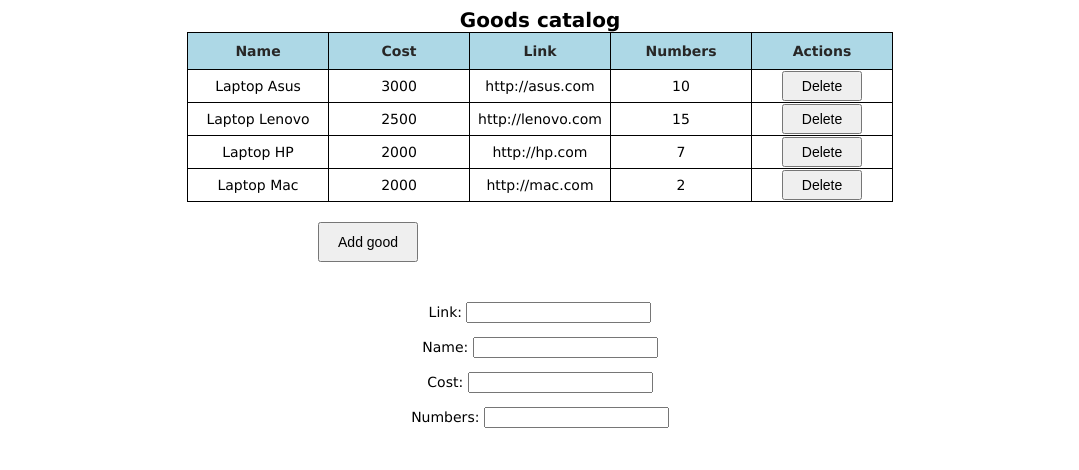
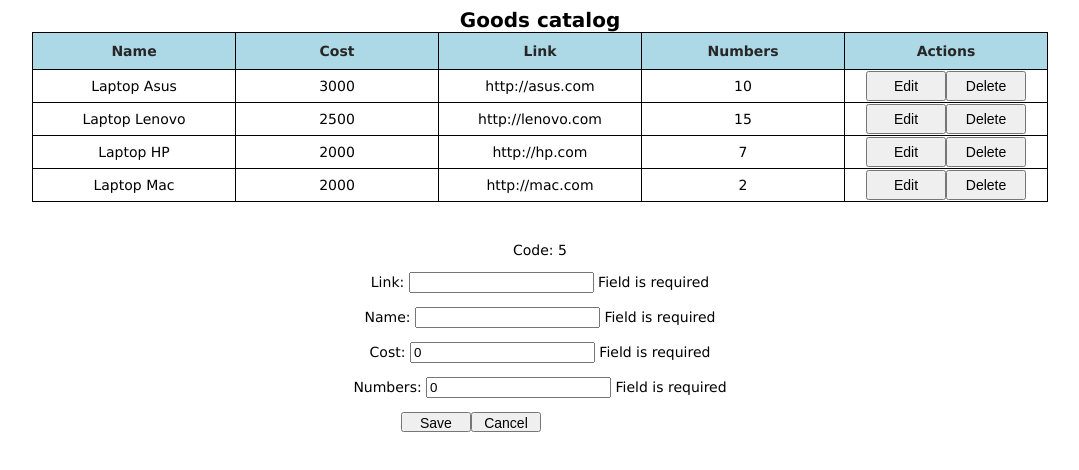
Before and after one commit to ValeriaGrabnitskaya/FD3-Hrabnitskaya, a React app in the folder ishop3/: page / in a window 1280 px wide. Both pictures are taken after a click on the button "Add good". Shown: the top 470 px of the page, without its empty margins (100-1179 px from the left). Built offline with nearby package versions, Linux system fonts and the light colour scheme.

Commit message:
hw3 add addForm

```diff
--- a/ishop3/components/AddEditGood/AddEditGood.css
+++ b/ishop3/components/AddEditGood/AddEditGood.css
@@ -1,7 +1,21 @@
-.GoodBlock {
+.GoodBlock
+{
     font-family: "Lucida Sans Unicode", "Lucida Grande", Sans-Serif;
     font-size: 14px;
     text-align: center;
     margin: 0 auto;
     margin-top: 40px;
 }
+
+.Button
+{
+    text-align: center;
+    width: 70px;
+    height: 20px;
+    font-size: 14px;
+}
+
+.FirstChild
+{
+    margin-left: 39%;
+}
--- a/ishop3/components/AddEditGood/AddEditGood.js
+++ b/ishop3/components/AddEditGood/AddEditGood.js
@@ -5,35 +5,87 @@
 
 class AddEditGood extends React.Component {
 
+    constructor(props) {
+        super(props);
+        console.log(props.selectedGood)
+        this.state = {
+            code: props.selectedGood ? props.selectedGood.code : 5,
+            link: '',
+            name: '',
+            cost: 0,
+            numbers: 0,
+            isLinkValid: false,
+            isNameValid: false,
+            isCostValid: false,
+            isNumbersValid: false
+        }
+    }
+
     onLinkChanged = (e) => {
         let link = e.target.value;
+        this.setState({ link: link, isLinkValid: link !== '' })
+        this.props.formChanged()
     }
 
     onNameChanged = (e) => {
         let name = e.target.value;
+        this.setState({ name: name, isNameValid: name !== '' })
+        this.props.formChanged()
     }
 
     onCostChanged = (e) => {
-        let cost = e.target.value;
+        let cost = +e.target.value;
+        this.setState({ cost: cost, isCostValid: cost > 0 })
+        this.props.formChanged()
     }
 
     onNumbersChanged = (e) => {
         let numbers = +e.target.value;
+        this.setState({ numbers: numbers, isNumbersValid: numbers > 0 })
+        this.props.formChanged()
+    }
+
+    onSaveGood = () => {
+        let newGood = {
+            code: this.state.code,
+            name: this.state.name,
+            cost: this.state.cost,
+            goodUrl: this.state.link,
+            numbers: this.state.numbers
+        }
+        this.props.saveGood(newGood);
+    }
+
+    onCancelSave = () => {
+        this.props.cancelGood();
     }
 
     render() {
         return (
-            <div className='GoodBlock'>
-                <p><span>Link</span>: <input onChange={this.onLinkChanged}/></p>
-                <p><span>Name</span>: <input onChange={this.onNameChanged}/></p>
-                <p><span>Cost</span>: <input onChange={this.onCostChanged}/></p>
-                <p><span>Numbers</span>: <input onChange={this.onNumbersChanged}/></p>
+            <div>
+                <div className='GoodBlock'>
+                    <p>Code: {this.state.code}</p>
+                    <p>Link: <input type='text' value={this.state.link} onChange={this.onLinkChanged} /> {(!this.state.isLinkValid) && <span>Field is required</span>}</p>
+                    <p>Name: <input type='text' value={this.state.name} onChange={this.onNameChanged} /> {(!this.state.isNameValid) && <span>Field is required</span>}</p>
+                    <p>Cost: <input type='number' value={this.state.cost} onChange={this.onCostChanged} /> {(!this.state.isCostValid) && <span>Field is required</span>}</p>
+                    <p>Numbers: <input type='number' value={this.state.numbers} onChange={this.onNumbersChanged} /> {(!this.state.isNumbersValid) && <span>Field is required</span>}</p>
+                </div>
+                <div>
+                    <input className='Button FirstChild' type='button' value='Save' onClick={this.onSaveGood} />
+                    <input className='Button' type='button' value='Cancel' onClick={this.onCancelSave} />
+                </div>
             </div>
         )
     }
 }
 
 AddEditGood.propTypes = {
+    selectedGood: PropTypes.object,
+    mode: PropTypes.number.isRequired,
+    saveGood: PropTypes.func.isRequired,
+    cancelGood: PropTypes.func.isRequired,
+    formChanged: PropTypes.func.isRequired,
+    selectedGood: PropTypes.object
 }
 
 export default AddEditGood;
--- a/ishop3/components/GoodList/GoodItem/GoodItem.css
+++ b/ishop3/components/GoodList/GoodItem/GoodItem.css
@@ -8,7 +8,7 @@
     border-style: solid;
     border-width: 1px;
     border-color: black;
-    width: 100px;
+    width: 200px;
 }
 
 .GoodsList .GoodRowSelected
@@ -16,7 +16,7 @@
     background:rgb(179, 96, 96);
 }
 
-.GoodsList .DeleteInput
+.GoodsList .Input
 {
     width: 80px;
     height: 30px;
--- a/ishop3/components/GoodList/GoodItem/GoodItem.js
+++ b/ishop3/components/GoodList/GoodItem/GoodItem.js
@@ -10,10 +10,15 @@
     this.props.rowWasSelected(good.code)
   }
 
-  deleteRow = (e) => {
+  onEditRow = (e) => {
+    e.stopPropagation();
+    this.props.editSelectedRow(this.props.good)
+  }
+
+  onDeleteRow = (e) => {
     const good = this.props.good;
     e.stopPropagation();
-    this.props.deleteSelecredRow(good.code)
+    this.props.deleteSelectedRow(good.code)
   }
 
   render() {
@@ -25,7 +30,8 @@
         <td className='GoodItem'>{good.goodUrl}</td>
         <td className='GoodItem'>{good.numbers}</td>
         <td className='GoodItem'>
-          <input type='button' className='DeleteInput' value='Delete' onClick={this.deleteRow}/>
+          <input type='button' className='Input' value='Edit' onClick={this.onEditRow}/>
+          <input type='button' className='Input' value='Delete' onClick={this.onDeleteRow}/>
         </td>
       </tr>
     )
@@ -46,7 +52,8 @@
   good: PropTypes.object.isRequired,
   rowWasSelected: PropTypes.func.isRequired,
   isSelected: PropTypes.bool.isRequired,
-  deleteSelecredRow: PropTypes.func.isRequired
+  deleteSelectedRow: PropTypes.func.isRequired,
+  editSelectedRow: PropTypes.func.isRequired
 }
 
 export default GoodItem;
--- a/ishop3/components/GoodList/GoodsList.css
+++ b/ishop3/components/GoodList/GoodsList.css
@@ -1,23 +1,20 @@
-.Container
-{
-}
-
-.Container .GoodsList
+.GoodsList
 {
     font-family: "Lucida Sans Unicode", "Lucida Grande", Sans-Serif;
     font-size: 14px;
     border-collapse: collapse;
     text-align: center;
     margin: 0 auto;
+    margin-bottom: 20px;
 }
 
-.Container .GoodsList .ListCaption
+.GoodsList .ListCaption
 {
     font-weight: bold;
     font-size: 20px;
 }
 
-.Container .GoodsList .TableHeader
+.GoodsList .TableHeader
 {
     background: lightblue;
     padding: 10px 20px;
@@ -26,7 +23,7 @@
 
 }
 
-.Container .GoodsList .TableHeader
+.GoodsList .TableHeader
 {
     border-style: solid;
     border-width: 1px;
@@ -34,12 +31,11 @@
     width: 100px;
 }
 
-.Container .AddButton
+.AddButton
 {
     text-align: center;
-    margin-left: 410px;
-    margin-top: 20px;
     width: 100px;
     height: 40px;
     font-size: 14px;
+    margin-left: 29%;
 }
--- a/ishop3/components/GoodList/GoodsList.js
+++ b/ishop3/components/GoodList/GoodsList.js
@@ -15,13 +15,17 @@
             goodsArray: props.goodsArray,
             selectedCode: null,
             selectedGood: null,
-            detailMode: null
+            detailMode: null,
+            isFromChanged: false,
+            editGood: null
         };
     }
 
     rowSelected = (code) => {
+        if (!this.state.isFromChanged) {
             let selectedGood = this.state.goodsArray.filter(good => good.code === code)[0];
             this.setState({ selectedCode: code, selectedGood: selectedGood, detailMode: modes.view })
+        }
     }
 
     deleteRow = (code) => {
@@ -32,8 +36,25 @@
         }
     }
 
+    editRow = (editGood) => {
+        this.setState({ editGood: editGood, detailMode: modes.edit, selectedCode: null })
+    }
+
+    formChanged = () => {
+        this.setState({ isFromChanged: true })
+    }
+
     addGood = () => {
-        this.setState({ detailMode: modes.add })
+        this.setState({ detailMode: modes.add, selectedCode: null })
+    }
+
+    saveGood = (newGood) => {
+        let newGoodsArray = this.state.goodsArray.concat(newGood);
+        this.setState({ goodsArray: newGoodsArray, detailMode: modes.none })
+    }
+
+    cancelGood = () => {
+        this.setState({ detailMode: modes.none })
     }
 
     render() {
@@ -45,28 +66,36 @@
                 key={good.code}
                 good={good}
                 rowWasSelected={this.rowSelected}
-                isSelected={this.state.selectedCode === good.code ? true : false}
-                deleteSelecredRow={this.deleteRow}
+                isSelected={this.state.selectedCode === good.code && !this.state.isFromChanged ? true : false}
+                deleteSelectedRow={this.deleteRow}
+                editSelectedRow={this.editRow}
             />
         );
 
         return (
-            <div className="Container">
+            <React.Fragment>
                 <table className='GoodsList'>
                     <caption className='ListCaption'>{this.props.tableName}</caption>
                     <thead><tr>{headers}</tr></thead>
                     <tbody>{goods}</tbody>
                 </table>
+                <div>
+                    {
+                        (this.state.detailMode !== modes.add) &&
                         <input className='AddButton' type='button' value='Add good' onClick={this.addGood} />
+                    }
+                </div>
+                <div>
                     {
                         (this.state.detailMode === modes.view) &&
                         <ViewGood good={this.state.selectedGood} />
                     }
                     {
-                    (this.state.detailMode === modes.add) &&
-                    <AddEditGood />
+                        (this.state.detailMode === modes.add || this.state.detailMode === modes.edit) &&
+                        <AddEditGood selectedGood={this.state.editGood} mode={this.state.detailMode} saveGood={this.saveGood} cancelGood={this.cancelGood} formChanged={this.formChanged} />
                     }
                 </div>
+            </React.Fragment>
         )
     }
 }
--- a/ishop3/static-data/mode.js
+++ b/ishop3/static-data/mode.js
@@ -1,7 +1,8 @@
 const modes = {
-    add: 0,
-    edit: 1,
-    view: 2
+    add: 1,
+    edit: 2,
+    view: 3,
+    none: 0
 }
 
 export default modes;
```
Lines whose indentation alone changed are shown as unchanged.
